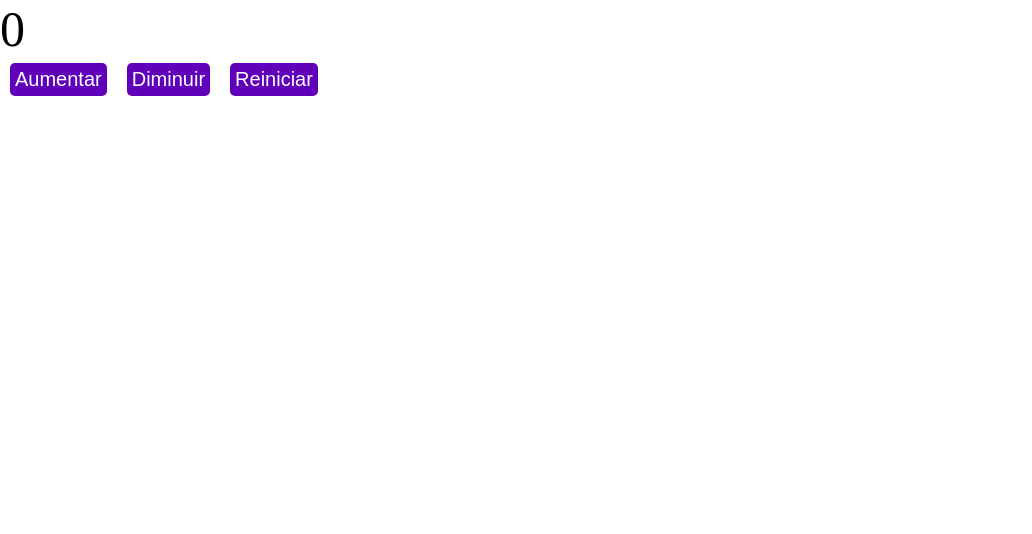
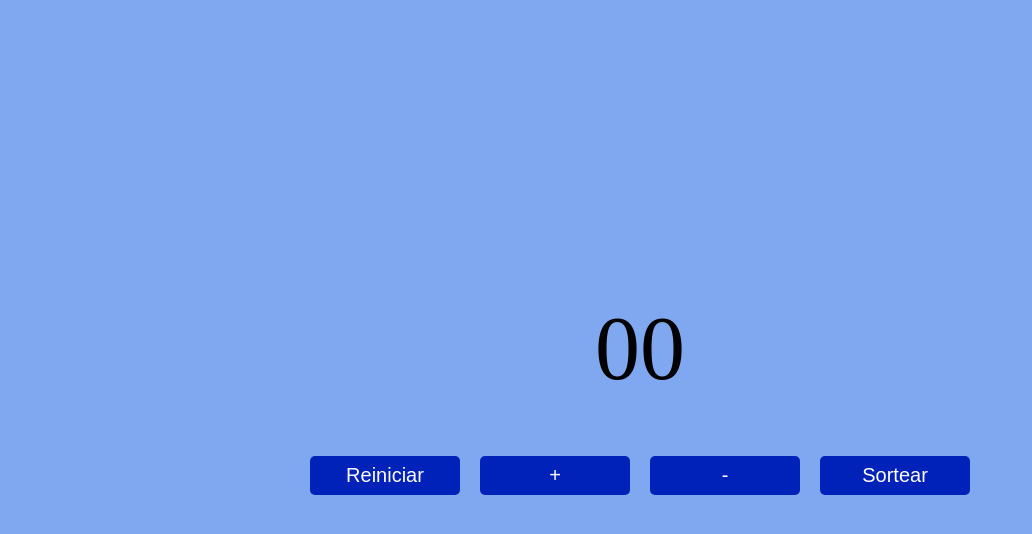
Before and after one commit to Ana-Clara-Lobo-Silveira/teste-react, a React (Vite) app: page / in a window 1280 px wide. Shown: the top 534 px of the page, without its empty margins (0-1032 px from the left). Built offline with nearby package versions, Linux system fonts and the light colour scheme.

Commit message:
MODIFY: finalização do CSS.

```diff
--- a/src/components/Contador/Contador.jsx
+++ b/src/components/Contador/Contador.jsx
@@ -11,10 +11,17 @@ function Contador(){
     // }
     return(
         <>
-        <p className={styles.p}>0</p>
-        <button className={styles.button}>Aumentar</button>
-        <button className={styles.button}>Diminuir</button>
-        <button className={styles.button}>Reiniciar</button>
+        <section className={styles.body}>
+            <p className={styles.p}>00</p>
+            <div className={styles.buttons}>
+                <button className={styles.button}>Reiniciar</button>
+                <button className={styles.button}>+</button>
+                <button className={styles.button}>-</button>
+                <button className={styles.button}>Sortear</button>
+            </div>
+
+        </section>
+
         </>
     )
 }
--- a/src/components/Contador/Contador.module.css
+++ b/src/components/Contador/Contador.module.css
@@ -1,13 +1,32 @@
+*{
+    margin: 0;
+    padding: 0;
+    box-sizing: border-box;
+}
+.body{
+    display: flex;
+    flex-direction: column;
+    height: 100vh;
+    width: 100vw;
+    align-items: center;
+    justify-content: center;
+    background-color: rgb(128, 168, 241);
+    font-size: 90px;
+}
 
 .button{
-    margin: 5px 10px;
-    padding: 5px;
-    background-color: rgb(96, 0, 185);
-    color: white;
+    margin: 0px 10px;
+    padding: 8px;
+    width: 150px;
     border: none;
     border-radius: 5px;
+    cursor: pointer;
     font-size: 20px;
+    background-color: rgb(0, 34, 185);
+    color: white;
 }
-.p{
-    font-size: 50px;
+
+.button:hover{
+    color: rgb(0, 34, 185);
+    background-color: rgb(255, 255, 255);
 }
```
